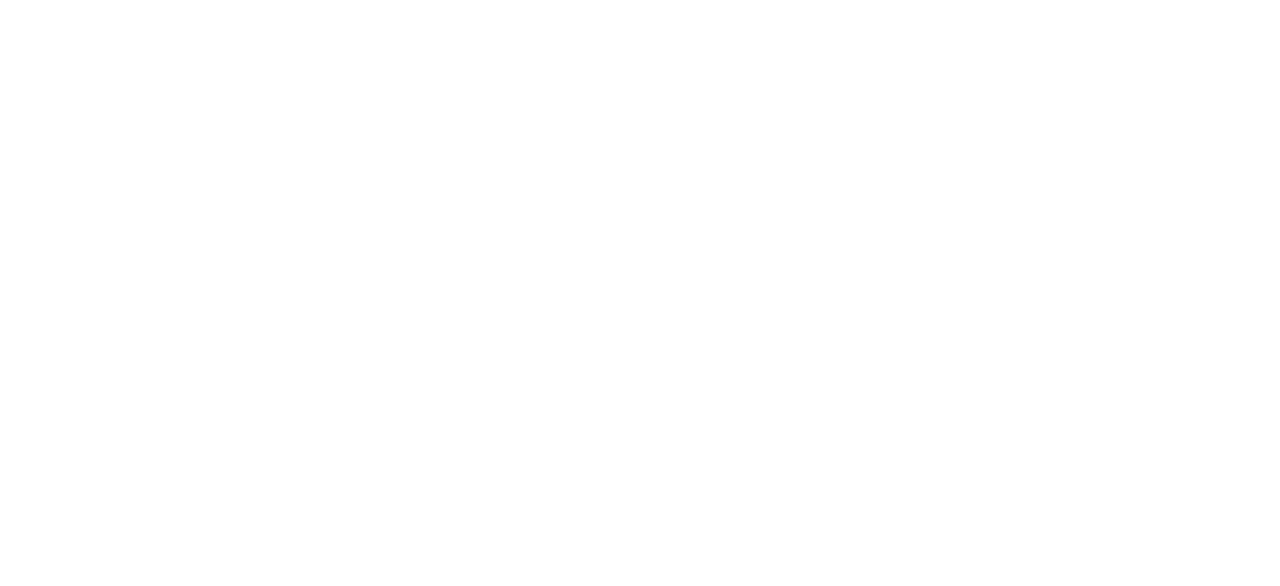
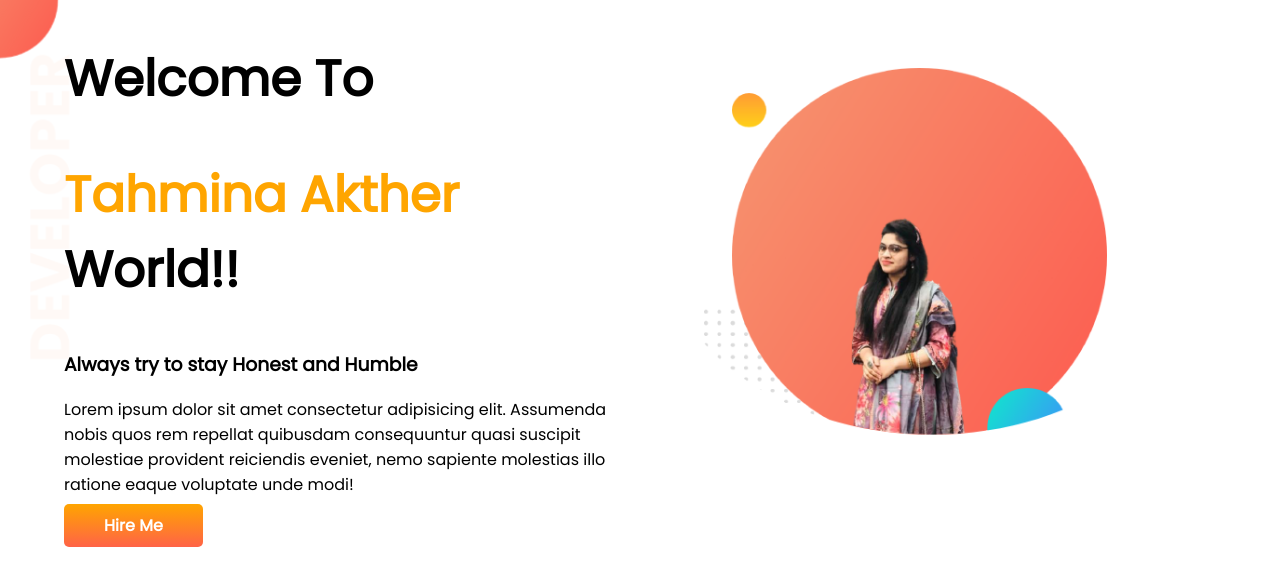
Before and after one commit to ThaminaAkhter/developer-portfolio, a plain HTML site: page index.html in a window 1280 px wide. Drawn offline with Linux system fonts and the light colour scheme.

Commit message:
top-banner added

```diff
--- a/index.html
+++ b/index.html
@@ -5,9 +5,23 @@
     <meta http-equiv="X-UA-Compatible" content="IE=edge">
     <meta name="viewport" content="width=device-width, initial-scale=1.0">
     <title>Tahmina Portfolio </title>
+    <link rel="preconnect" href="https://fonts.googleapis.com">
+<link rel="preconnect" href="https://fonts.gstatic.com" crossorigin>
+<link href="https://fonts.googleapis.com/css2?family=Poppins&display=swap" rel="stylesheet">
     <link rel="stylesheet" href="style.css">
 </head>
 <body>
-
+   <section class="top-banner">
+    <div class="half-width">
+        <h1>Welcome To</h1>
+        <h1><span class="orange-color">Tahmina Akther</span> World!!</h1>
+        <h3>Always try to stay Honest and Humble</h3>
+        <p>Lorem ipsum dolor sit amet consectetur adipisicing elit. Assumenda nobis quos rem repellat quibusdam consequuntur quasi suscipit molestiae provident reiciendis eveniet, nemo sapiente molestias illo ratione eaque voluptate unde modi!</p>
+        <a class="link-button" target="_blank" href="https://www.linkedin.com/signup">Hire Me</a>
+    </div>
+    <div class="half-width">
+        <img src="images/tahmina1.png" alt="">
+    </div>
+   </section>
 </body>
 </html>
--- a/style.css
+++ b/style.css
@@ -0,0 +1,32 @@
+body{
+    font-family: 'Poppins', sans-serif;
+    margin: 0;
+}
+h1{
+    font-size: 50px;
+}
+.orange-color{
+    color: orange;
+}
+section{
+    display: flex;
+}
+.half-width{
+    width: 50%;
+    padding-left: 5%;
+}
+.half-width img{
+    width: 70%;
+}
+.link-button{
+    text-decoration: none;
+    background-image: linear-gradient(orange,tomato);
+    padding: 10px 40px;
+    border-radius: 5px;
+    color: white;
+    font-weight: 700;
+}
+.top-banner{
+    background-image: url(images/top-banner.png);
+    background-repeat: no-repeat;
+}
```
Also changed, not shown: images/dream-bg.png (added), images/exp-bg.png (added), images/jhankar.png (added), images/jhankar2.png (added), images/my-bg.png (added), images/my-bg2.png (added), images/tahmina1.png (added), images/top-banner.png (added), 7 other files.
